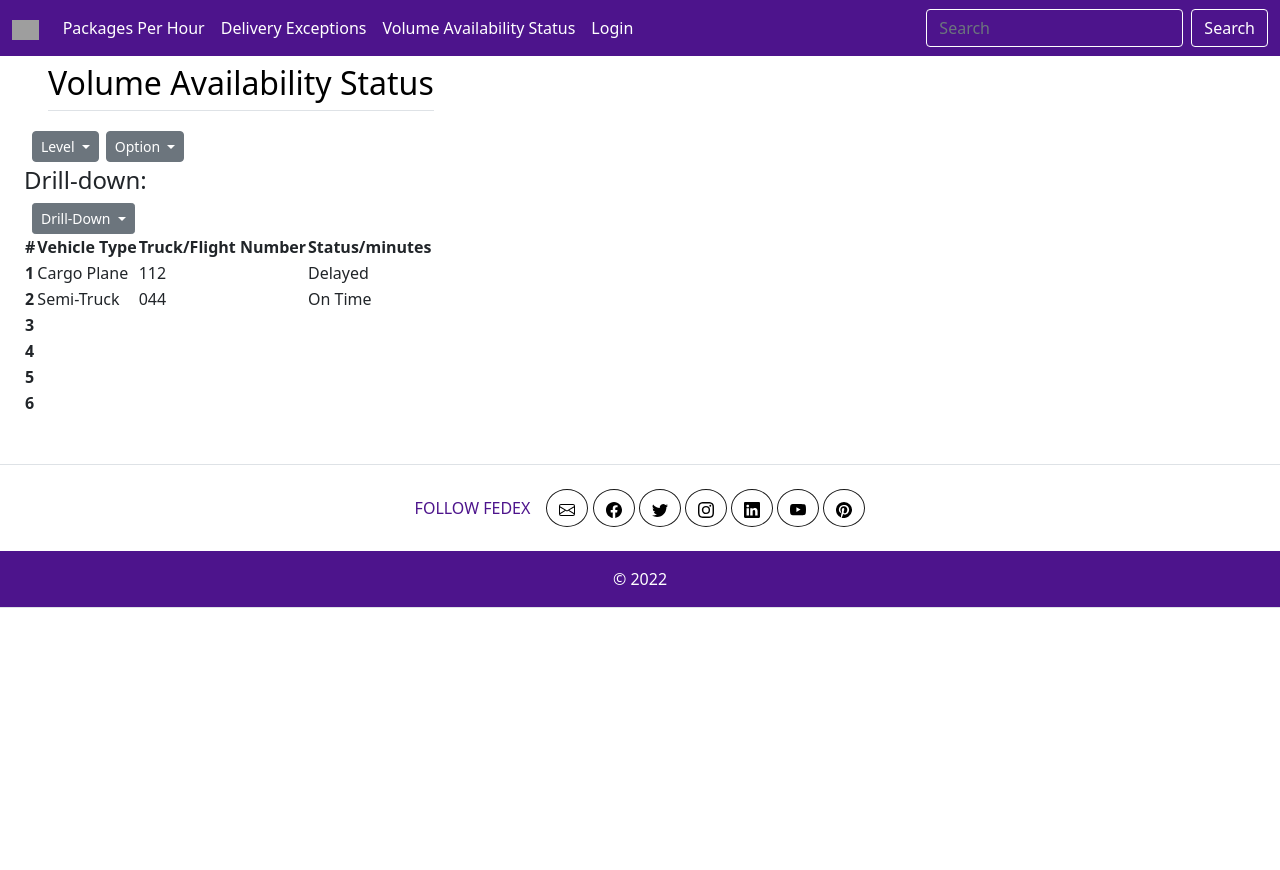
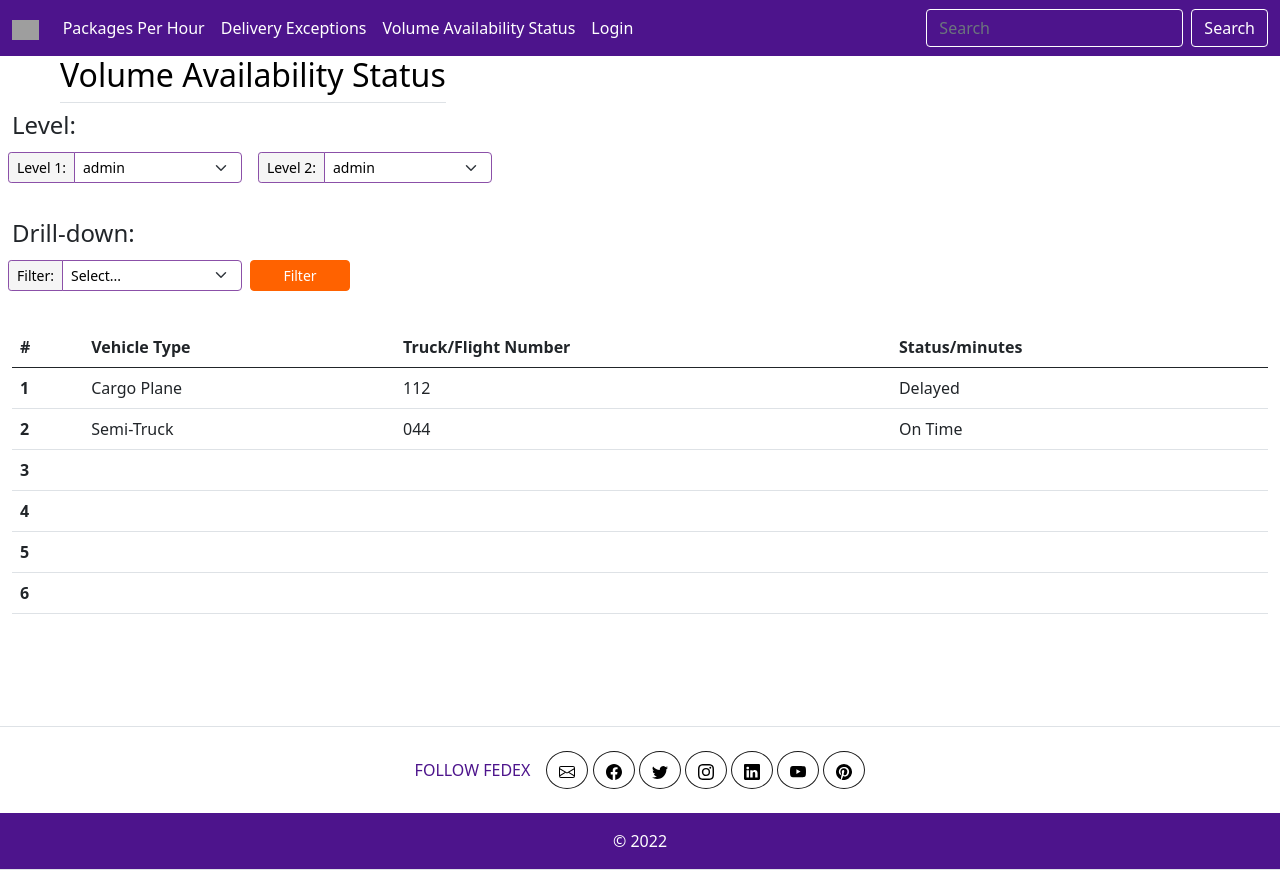
Before and after one commit to jra457/CHI, a Django app: template operations/opMetrics/templates/opMetrics/vas.html in a window 1280 px wide. Before the commit the page ends 608 px from the top, so only its background shows below. Run offline with Django 4.2, Linux system fonts and the light colour scheme; the template is opened without the code that fills it: most values are stand-ins (such as "Sample title", 1, 10 or a date in 2020); some libraries are stand-ins or nearby versions; grey boxes are pictures that could not be loaded.

Commit message:
Update vas.html
Updated styling to better match FedEx's theme

```diff
--- a/operations/opMetrics/templates/opMetrics/vas.html
+++ b/operations/opMetrics/templates/opMetrics/vas.html
@@ -1,45 +1,155 @@
 {% extends 'opMetrics/base.html' %}
 
 {% block content %}
-<div class="d-flex px-5 py-2">
+<!-- Static CSS Files -->
+{% load static %}
+<link href="{% static 'css/dropdowns.css' %}" rel="stylesheet" >
+<!-- Static CSS Files -->
+
+
+
+<!-- Volume Availability Status Style -->
+<style>
+  .filterLabel {
+    color: #000000;
+    background-color: #f5f5f5;
+    border: solid 1px #8B50A8;
+  }
+  .filterInput {
+    color: #000000;
+    background-color: #ffffff;
+    border: solid 1px #8B50A8;
+  }
+  .filterInput:focus {
+    color: #000000;
+    background-color: #ffffff;
+    border: solid 1px #e95420;
+    box-shadow: 0 0 0 0.10rem #e9562018;
+  }
+  .submitBtn {
+    color: #ffffff;
+    background-color: #ff6200;
+    border-color: #ff6200;
+    border-radius: 0px;
+    font-weight: 500;
+  }
+  .submitBtn:hover {
+    color: #ffffff;
+    background-color: #ff6200;
+    border-color: #ff6200;
+    border-radius: 0px;
+    font-weight: 500;
+    transform: scale(1.02,1.06);
+  }
+  .submitBtn:active {
+    background-color: #ff6200;
+    border-color: #ff6200;
+    transform: scale(1.02,1.06);
+  }
+  .submitBtn:focus {
+    background-color: #ff6200;
+    border-color: #ff6200;
+    box-shadow: 0 0 0 0rem rgba(255, 255, 255, 0);
+  }
+</style>
+<!-- Volume Availability Status Style -->
+
+
+
+<!-- SVG Files -->
+<svg xmlns="http://www.w3.org/2000/svg" style="display: none;">
+  <symbol id="arrow-left-short" viewBox="0 0 16 16">
+    <path fill-rule="evenodd" d="M12 8a.5.5 0 0 1-.5.5H5.707l2.147 2.146a.5.5 0 0 1-.708.708l-3-3a.5.5 0 0 1 0-.708l3-3a.5.5 0 1 1 .708.708L5.707 7.5H11.5a.5.5 0 0 1 .5.5z"/>
+  </symbol>
+
+  <symbol id="arrow-right-short" viewBox="0 0 16 16">
+    <path fill-rule="evenodd" d="M4 8a.5.5 0 0 1 .5-.5h5.793L8.146 5.354a.5.5 0 1 1 .708-.708l3 3a.5.5 0 0 1 0 .708l-3 3a.5.5 0 0 1-.708-.708L10.293 8.5H4.5A.5.5 0 0 1 4 8z"/>
+  </symbol>
+</svg>
+<!-- SVG Files -->
+
+
+
+<!-- Volume Availability Status Content -->
+<!-- Title -->
+<div class="container-fluid pb-5" name="vas">
+  <div class="d-flex px-5">
     <h2 class="pb-2 border-bottom" style="color:#000000;">Volume Availability Status</h2>
 </div>
+<!-- Title -->
 
-<div class="container-fluid px-4">
-  <div class="btn-group btn-sm gap-2">
-    <button type="button" class="btn btn-sm btn-secondary dropdown-toggle rounded" data-bs-toggle="dropdown" aria-expanded="false">
-      Level
-    </button>
-    <ul class="dropdown-menu rounded">
-      <li><a class="dropdown-item" href="/packagesPerHour/company/{{ sDatePPH }}/{{ eDatePPH }}">Company</a></li>
-      <li><a class="dropdown-item" href="/packagesPerHour/division/{{ sDatePPH }}/{{ eDatePPH }}">Division</a></li>
-      <li><a class="dropdown-item" href="/packagesPerHour/region/{{ sDatePPH }}/{{ eDatePPH }}">Region</a></li>
-      <li><a class="dropdown-item" href="/packagesPerHour/district/{{ sDatePPH }}/{{ eDatePPH }}">District</a></li>
-      <li><a class="dropdown-item" href="/packagesPerHour/location/{{ sDatePPH }}/{{ eDatePPH }}">Location</a></li>
-    </ul>
-    <button type="button" class="btn btn-sm btn-secondary dropdown-toggle rounded" data-bs-toggle="dropdown" aria-expanded="false">
-      Option
-    </button>
-    <ul class="dropdown-menu rounded">
-      <li><a class="dropdown-item" href="/packagesPerHour/location/all/{{ sDatePPH }}/{{ eDatePPH }}">All</a></li>
+
+
+<!-- Form Filter -->
+<form role="filter" action="/vas/{{ level1 }}/{{ level2 }}/{{ sDateVAS }}/{{ eDateVAS }}/" method="post">
+  {% csrf_token %}
+
+  <!-- Level Selection -->
+  <div class="row mb-3">
+    <h4>Level:</h4>
+    <!-- Select Level 1 -->
+    <label class="visually-hidden" for="autoSizingInputGroup">level1</label>
+    <div class="input-group btn-sm mb-3" style="width: 250px;">
+      <div class="filterLabel input-group-text btn-sm mb-auto">Level 1:</div>
+      <select class="filterInput selectPicker form-select form-select-sm mb-auto" name="level1">
+        <option value="{{ level1 }}" selected>{{ level1 }}</option>
+        <option value="company">Company</option>
+        <option value="division">Division</option>
+        <option value="region">Region</option>
+        <option value="district">District</option>
+        <option value="location">Location</option>
+      </select>
+    </div>
+    <!-- Select Level 1 -->
+
+    <!-- Select Level 2 -->
+    <label class="visually-hidden" for="autoSizingInputGroup">filter2</label>
+    <div class="input-group btn-sm mb-3" style="width: 250px;">
+      <div class="filterLabel input-group-text btn-sm mb-auto">Level 2:</div>
+      <select class="filterInput form-select form-select-sm mb-auto">
+        <option selected>{{ level2 }}</option>
+        <option value="all">All</option>
         {% for option in level2List %}
-      <li><a class="dropdown-item" href="/packagesPerHour/{{ level1 }}/{{ option }}/{{ sDatePPH }}/{{ eDatePPH }}">{{ option }}</a></li>
+        <option value="2">{{ option }}</option>
         {% endfor %}
-    </ul>
+      </select>
     </div>
+    <!-- Select Level 2 -->
+
+  </div>
+  <!-- Level Selection -->
+
+  <!-- Select VAS -->
+  <div class="row mb-3">
     <h4>Drill-down:</h4>
-      <div class="dropdown">
-          <button class="btn btn-sm btn-secondary dropdown-toggle mx-2" type="button" data-bs-toggle="dropdown" aria-expanded="false">
-            Drill-Down
-          </button>
-          <ul class="dropdown-menu">
-            <li><a class="dropdown-item" href="#">On-Time Status</a></li>
-            <li><a class="dropdown-item" href="#">Delay Minutes</a></li>
-            <li><a class="dropdown-item" href="#">Early Arrival Minutes</a></li>
-          </ul>
+    <label class="visually-hidden" for="autoSizingInputGroup">vas</label>
+    <div class="input-group btn-sm mb-3" style="width: 250px;">
+      <div class="filterLabel input-group-text btn-sm mb-auto">Filter:</div>
+      <select class="filterInput selectPicker form-select form-select-sm mb-auto" name="vas">
+        <option value="Select..." selected>Select...</option>
+        <option value="on_time_status">On-Time Status</option>
+        <option value="delay_minutes">Delay Minutes</option>
+        <option value="early_arrival_minutes">Early Arrival Minutes</option>
+      </select>
     </div>
+    <!-- Select VAS -->
 
-      <table>
+    <!-- Submit -->
+    <button class="submitBtn btn rounded btn-sm mt-1 mb-auto" style="width: 100px;" type="submit">Filter</button>
+    <!-- Submit -->
+
+  </div>
+  <!-- Date Selection -->
+
+</form>
+<!-- Form Filter -->
+
+
+
+<!-- Table -->
+<table class="table table-hover">
+
+    <!-- Column Titles -->
     <thead>
       <tr>
         <th scope="col">#</th>
@@ -48,7 +158,9 @@
         <th scope="col">Status/minutes</th>
       </tr>
     </thead>
+    <!-- Column Titles -->
 
+    <!-- Table Rows -->
     <tbody>
       <tr>
         <th scope="row">1</th>
@@ -88,6 +200,11 @@
         <td></td>
       </tr>
     </tbody>
+    <!-- Table Rows -->
+
   </table>
+  <!-- Table -->
+
 </div>
+<!-- Volume Availability Status Content -->
 {% endblock %}
```
Lines whose indentation alone changed are shown as unchanged.
